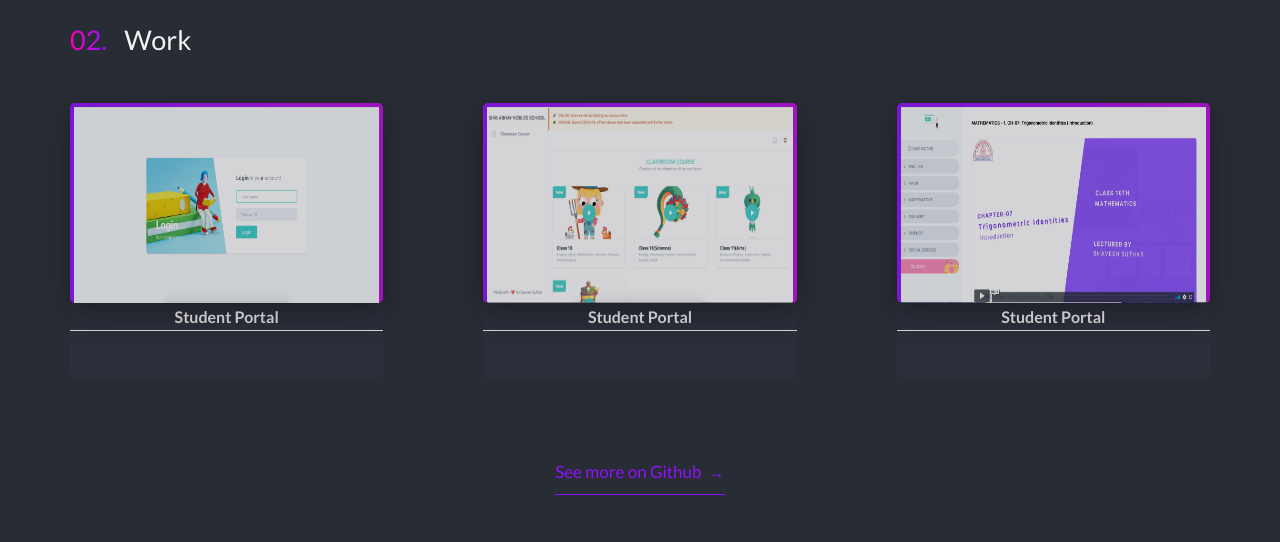
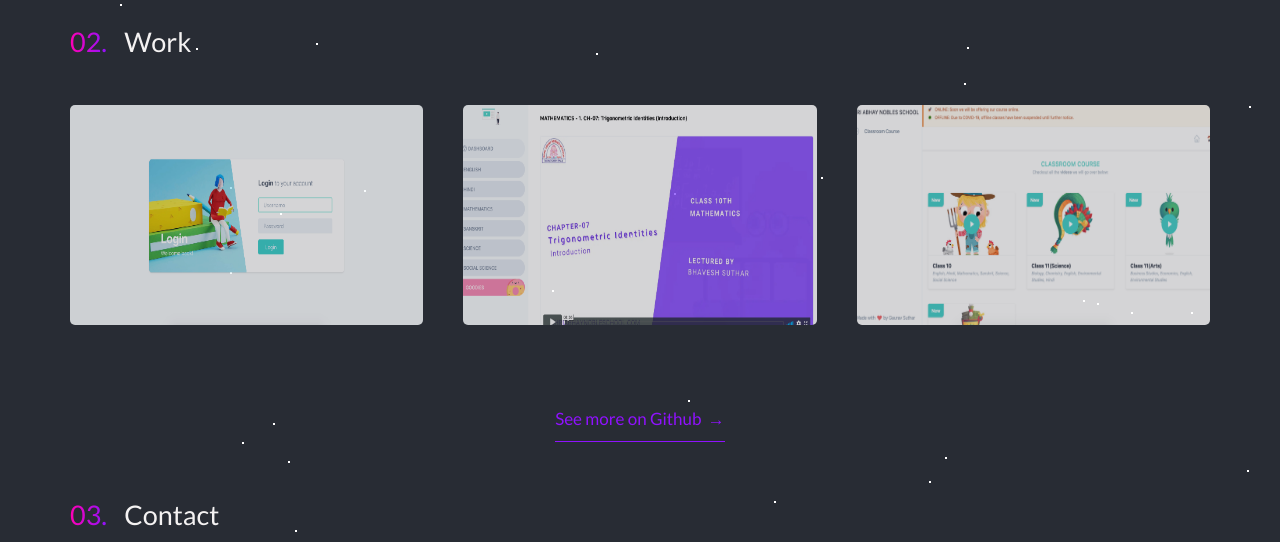
Before and after one commit to suthargk/roadsidecoder-portfolio, a website: page index.html in a window 1280 px wide. Shown: the part 1157-1699 px from the top of the page. Drawn offline with nearby package versions, Linux system fonts and the light colour scheme.

Commit message:
work section completed

```diff
--- a/index.html
+++ b/index.html
@@ -15,8 +15,8 @@
 </head>
 
 <body>
-    <!-- <div id='stars'></div>
-    <div id='stars2'></div> -->
+    <div id='stars'></div>
+    <div id='stars2'></div>
 
     <nav class="navigation  u-center-text">
         <div class="navigation__logo">
@@ -193,45 +193,36 @@
             </div>
             <div class="row">
                 <div class="col-1-of-3">
-                    <div class="card">
-
-                        <div class="card__picture">
-                            <img src="/img/project3-min.png" alt="elearning project" class="project-image">
-                        </div>
-                        <div class="card__detail">
-                            <h4 class="heading-quaternary">
-                                Student Portal
-                            </h4>
-                            <div class="card__item"></div>
-                        </div>
-                    </div>
+                       <figure class="card">
+                            <img src="/img/project3.png" alt="project 1" class="card__photo">
+                            <figcaption class="card__caption">
+                                <!-- <h4 class="heading-quadrant">Student Portal</h4> -->
+                                <a href="#" class="btn github"><i class="devicon-github-plain"></i></a>
+                                <a href="#" class="btn demo"><i class="icon-224"></i></a>
+                            </figcaption>
+                       </figure>
                 </div>
                 <div class="col-1-of-3">
-                    <div class="card">
-                        <div class="card__picture">
-                            <img src="/img/project1-min.png" alt="elearning project" class="project-image">
-                        </div>
-                        <div class="card__detail">
-                            <h4 class="heading-quaternary">
-                                Student Portal
-                            </h4>
-                            <div class="card__item"></div>
-                        </div>
-                    </div>
-                </div>
-                <div class="col-1-of-3">
-                    <div class="card">
-                        <div class="card__picture">
-                            <img src="/img/project2-min.png" alt="elearning project" class="project-image">
-                        </div>
-                        <div class="card__detail">
-                            <h4 class="heading-quaternary">
-                                Student Portal
-                            </h4>
-                            <div class="card__item"></div>
-                        </div>
-                    </div>
-                </div>
+                    <figure class="card">
+                         <img src="/img/project2-min.png" alt="project 1" class="card__photo">
+                         <figcaption class="card__caption">
+                             <!-- <h4 class="heading-quadrant">Student Portal</h4> -->
+                             <a href="#" class="btn github"><i class="devicon-github-plain"></i></a>
+                             <a href="#" class="btn demo"><i class="icon-224"></i></a>
+                         </figcaption>
+                    </figure>
+             </div>
+             <div class="col-1-of-3">
+                <figure class="card">
+                     <img src="/img/project1-min.png" alt="project 1" class="card__photo">
+                     <figcaption class="card__caption">
+                         <!-- <h4 class="heading-quadrant">Student Portal</h4> -->
+                         <a href="#" class="btn github"><i class="devicon-github-plain"></i></a>
+                         <a href="#" class="btn demo"><i class="icon-224"></i></a>
+                     </figcaption>
+                </figure>
+         </div>
+
             </div>
             <div class="link-center">
                 <a href="https://www.github.com/suthargk/" class="links" target="_blank">
--- a/sass/abstracts/_variables.scss
+++ b/sass/abstracts/_variables.scss
@@ -18,4 +18,4 @@ $color-grey-dark-3: #282C34;
 // GRID
 $grid-width: 114rem;
 $gutter-vertical: 8rem;
-$gutter-horizontal: 10rem;
+$gutter-horizontal: 4rem;
--- a/sass/components/_buttons.scss
+++ b/sass/components/_buttons.scss
@@ -57,3 +57,23 @@
         margin-right: .5rem;
     }
 }
+
+.btn {
+    display: inline-block;
+    text-decoration: none;
+    background-image: linear-gradient(rgba($color-purple, .99), rgba($color-magenta, .99));
+    background-clip: text;
+    -webkit-background-clip: text;
+    color: transparent;
+
+    font-size: 5.5rem;
+
+
+    &:not(:last-child) {
+        margin-right: 4rem;
+    }
+}
+
+.demo {
+    font-size: 4.6rem;
+}
--- a/sass/components/_cards.scss
+++ b/sass/components/_cards.scss
@@ -1,38 +1,57 @@
 .card {
-    height: 27.5rem;
-    background-color: $color-grey-dark-2;
+
+    width: 100%;
+    height: 22rem;
+    position: relative;
+    overflow: hidden;
     border-radius: 5px;
-    text-align: center;
-    transition: all .4s;
-    backface-visibility: hidden;
-    opacity: 0.8;
+    transition: all .8s;
 
-    &:hover {
-        -webkit-transform: translateY(-.3rem) ;
-        box-shadow: 0 1rem 3rem rgba($color-black, .2);
-        opacity: 1;
 
+
+    &__photo {
+        display: block;
+        max-width: 100%;
+        height: 100%;
+        transition: all .4s;
+        transform: scale(1.05);
+        opacity: 0.8;
 
     }
 
-    &__picture {
-        height: 20rem;
-        background: linear-gradient(to right, $color-purple, $color-magenta);
-        box-shadow: 0 1rem 3rem rgba($color-black, .4);
-        padding: .4rem;
-        padding-bottom: 0;
-        border-radius: 5px;
+
+    &__caption {
+        display: inline-block;
+        width: 100%;
+        height: 100%;
+        position: absolute;
+        top: 0;
+        left: 0;
+        padding: 6rem 7rem;
+        padding-left: 9rem;
+        opacity: 0;
+        visibility: hidden;
+        // background-image: radial-gradient(rgba($color-purple, .99), rgba($color-magenta, .99));
+        background: radial-gradient(rgba($color-grey-light-1, .9), rgba($color-grey-light-1, 1));
+        transition: all .4s;
+        box-shadow: 0 1rem 3rem $color-black;
+
     }
 
-    &__item {
-        border-top: 1px solid $color-grey-light-1;
+    &:hover {
+        transform: scale(1.02);
     }
-}
 
-.project-image {
-    display: inline-block;
-    width: 100%;
-    height: 100%;
+    &:hover &__photo {
+        transform: scale(1);
+        opacity: 0;
+    }
+
+    &:hover &__caption {
+        opacity: 1;
+        visibility: visible;
+
+    }
 
 
 }
```
Also changed, not shown: css/style.css.
